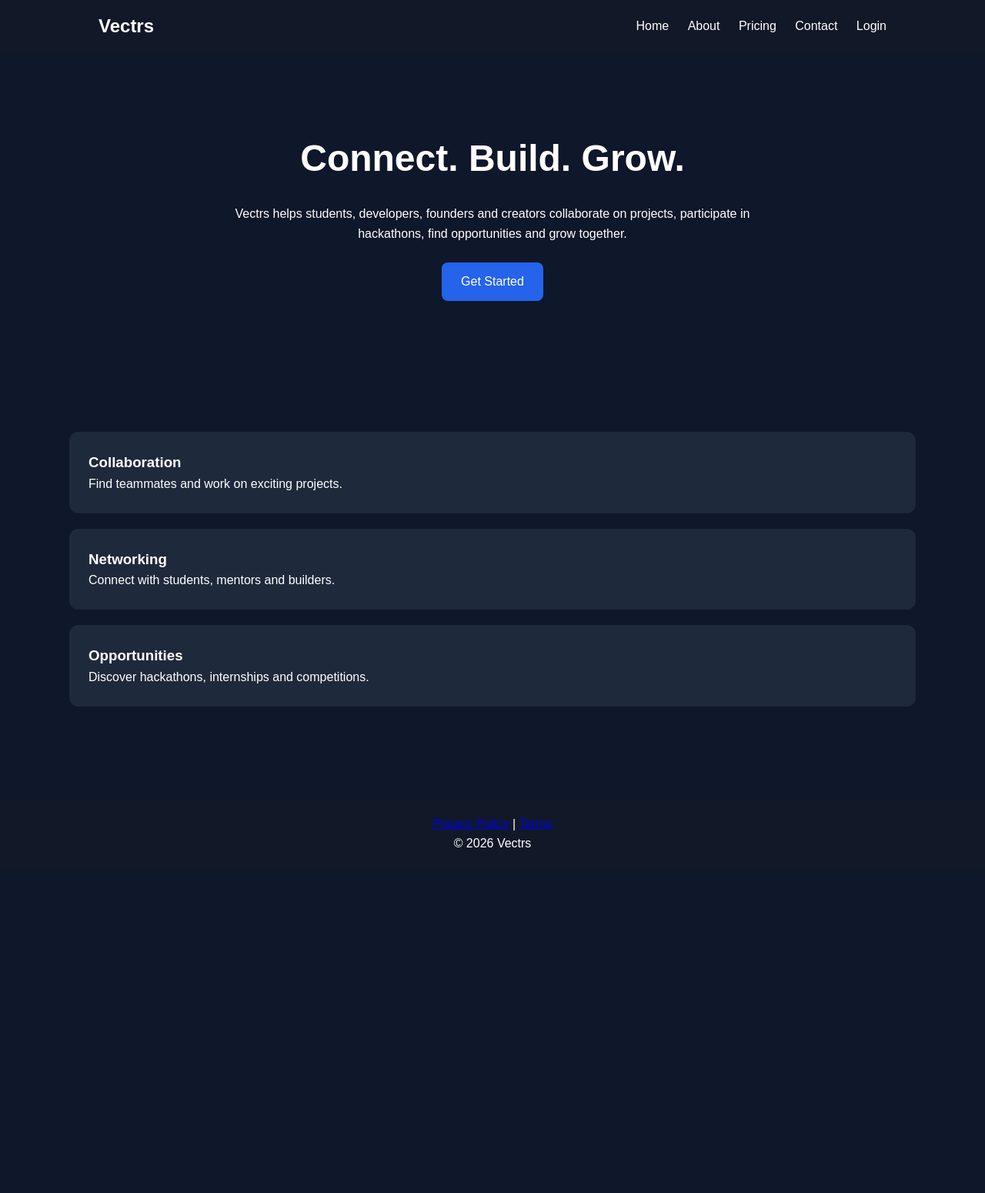
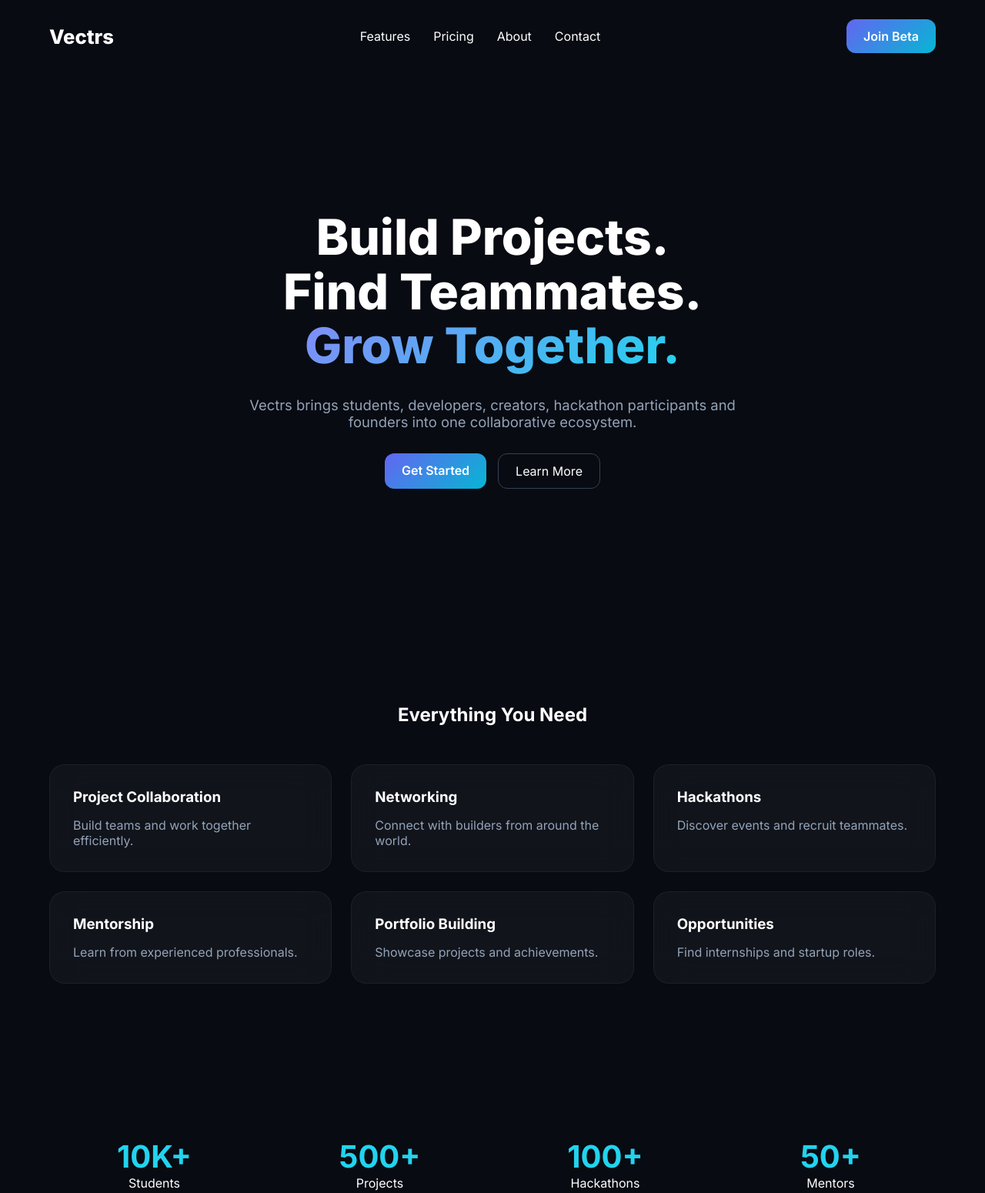
Before and after one commit to the-satym/vectrs, a plain HTML site: page index.html in a window 1280 px wide. Shown: the top 1550 px of the page at 77% size. Before the commit the page ends 1129 px from the top, so only its background shows below. Drawn offline with Linux system fonts and the light colour scheme.

Commit message:
Update index.html

```diff
--- a/index.html
+++ b/index.html
@@ -1,56 +1,380 @@
 <!DOCTYPE html>
-<html>
+<html lang="en">
 <head>
-    <title>Vectrs - Build Together</title>
-    <link rel="stylesheet" href="style.css">
+<meta charset="UTF-8">
+<meta name="viewport" content="width=device-width, initial-scale=1.0">
+
+<title>Vectrs | Build Together</title>
+
+<link rel="preconnect" href="https://fonts.googleapis.com">
+<link href="https://fonts.googleapis.com/css2?family=Inter:wght@300;400;500;600;700;800&display=swap" rel="stylesheet">
+
+<style>
+
+:root{
+    --bg:#080b12;
+    --card:#111827;
+    --accent:#6366f1;
+    --accent2:#06b6d4;
+    --text:#ffffff;
+    --muted:#94a3b8;
+}
+
+*{
+    margin:0;
+    padding:0;
+    box-sizing:border-box;
+    font-family:'Inter',sans-serif;
+}
+
+body{
+    background:var(--bg);
+    color:var(--text);
+}
+
+.container{
+    width:90%;
+    max-width:1200px;
+    margin:auto;
+}
+
+nav{
+    padding:25px 0;
+    display:flex;
+    justify-content:space-between;
+    align-items:center;
+}
+
+.logo{
+    font-size:1.6rem;
+    font-weight:800;
+}
+
+.nav-links{
+    display:flex;
+    gap:30px;
+}
+
+.nav-links a{
+    color:white;
+    text-decoration:none;
+}
+
+.btn{
+    background:linear-gradient(
+    135deg,
+    var(--accent),
+    var(--accent2)
+    );
+
+    color:white;
+    padding:12px 22px;
+    border-radius:12px;
+    text-decoration:none;
+    font-weight:600;
+}
+
+.hero{
+    min-height:90vh;
+    display:flex;
+    align-items:center;
+    justify-content:center;
+    text-align:center;
+}
+
+.hero h1{
+    font-size:4rem;
+    font-weight:800;
+    line-height:1.1;
+}
+
+.hero span{
+    background:linear-gradient(
+        135deg,
+        #818cf8,
+        #22d3ee
+    );
+
+    -webkit-background-clip:text;
+    color:transparent;
+}
+
+.hero p{
+    max-width:700px;
+    margin:30px auto;
+    color:var(--muted);
+    font-size:1.15rem;
+}
+
+.hero-buttons{
+    display:flex;
+    justify-content:center;
+    gap:15px;
+}
+
+.btn-secondary{
+    border:1px solid #334155;
+    color:white;
+    text-decoration:none;
+    padding:12px 22px;
+    border-radius:12px;
+}
+
+.features{
+    padding:100px 0;
+}
+
+.section-title{
+    text-align:center;
+    margin-bottom:50px;
+}
+
+.grid{
+    display:grid;
+    grid-template-columns:repeat(auto-fit,minmax(280px,1fr));
+    gap:25px;
+}
+
+.card{
+    background:rgba(255,255,255,.04);
+
+    backdrop-filter:blur(20px);
+
+    border:1px solid rgba(255,255,255,.05);
+
+    padding:30px;
+    border-radius:20px;
+
+    transition:.3s;
+}
+
+.card:hover{
+    transform:translateY(-6px);
+}
+
+.card h3{
+    margin-bottom:15px;
+}
+
+.card p{
+    color:var(--muted);
+}
+
+.stats{
+    padding:100px 0;
+}
+
+.stats-grid{
+    display:grid;
+    grid-template-columns:repeat(4,1fr);
+    gap:20px;
+}
+
+.stat{
+    text-align:center;
+}
+
+.stat h2{
+    font-size:2.5rem;
+    color:#22d3ee;
+}
+
+.pricing{
+    padding:100px 0;
+}
+
+.price-card{
+    background:#111827;
+    padding:40px;
+    border-radius:20px;
+    text-align:center;
+}
+
+.price{
+    font-size:3rem;
+    margin:20px 0;
+}
+
+footer{
+    border-top:1px solid #1e293b;
+    padding:40px 0;
+    text-align:center;
+    color:var(--muted);
+}
+
+@media(max-width:768px){
+
+.hero h1{
+    font-size:2.7rem;
+}
+
+.nav-links{
+    display:none;
+}
+
+.stats-grid{
+    grid-template-columns:1fr 1fr;
+}
+
+}
+
+</style>
 </head>
+
 <body>
 
+<div class="container">
+
 <nav>
-    <h2>Vectrs</h2>
-    <div>
-        <a href="index.html">Home</a>
-        <a href="about.html">About</a>
-        <a href="pricing.html">Pricing</a>
-        <a href="contact.html">Contact</a>
-        <a href="login.html">Login</a>
+
+<div class="logo">Vectrs</div>
+
+<div class="nav-links">
+<a href="#">Features</a>
+<a href="#">Pricing</a>
+<a href="#">About</a>
+<a href="#">Contact</a>
 </div>
+
+<a href="#" class="btn">Join Beta</a>
+
 </nav>
 
 <section class="hero">
-    <h1>Connect. Build. Grow.</h1>
+
+<div>
+
+<h1>
+Build Projects.<br>
+Find Teammates.<br>
+<span>Grow Together.</span>
+</h1>
+
 <p>
-        Vectrs helps students, developers, founders and creators
-        collaborate on projects, participate in hackathons,
-        find opportunities and grow together.
+Vectrs brings students, developers, creators,
+hackathon participants and founders into one
+collaborative ecosystem.
 </p>
 
-    <a href="signup.html" class="btn">Get Started</a>
+<div class="hero-buttons">
+<a href="#" class="btn">Get Started</a>
+<a href="#" class="btn-secondary">Learn More</a>
+</div>
+
+</div>
+
 </section>
+
+</div>
+
+<section class="features">
 
 <div class="container">
 
+<div class="section-title">
+<h2>Everything You Need</h2>
+</div>
+
+<div class="grid">
+
 <div class="card">
-        <h3>Collaboration</h3>
-        <p>Find teammates and work on exciting projects.</p>
+<h3>Project Collaboration</h3>
+<p>Build teams and work together efficiently.</p>
 </div>
 
 <div class="card">
 <h3>Networking</h3>
-        <p>Connect with students, mentors and builders.</p>
+<p>Connect with builders from around the world.</p>
+</div>
+
+<div class="card">
+<h3>Hackathons</h3>
+<p>Discover events and recruit teammates.</p>
+</div>
+
+<div class="card">
+<h3>Mentorship</h3>
+<p>Learn from experienced professionals.</p>
+</div>
+
+<div class="card">
+<h3>Portfolio Building</h3>
+<p>Showcase projects and achievements.</p>
 </div>
 
 <div class="card">
 <h3>Opportunities</h3>
-        <p>Discover hackathons, internships and competitions.</p>
+<p>Find internships and startup roles.</p>
 </div>
 
 </div>
 
+</div>
+
+</section>
+
+<section class="stats">
+
+<div class="container">
+
+<div class="stats-grid">
+
+<div class="stat">
+<h2>10K+</h2>
+<p>Students</p>
+</div>
+
+<div class="stat">
+<h2>500+</h2>
+<p>Projects</p>
+</div>
+
+<div class="stat">
+<h2>100+</h2>
+<p>Hackathons</p>
+</div>
+
+<div class="stat">
+<h2>50+</h2>
+<p>Mentors</p>
+</div>
+
+</div>
+
+</div>
+
+</section>
+
+<section class="pricing">
+
+<div class="container">
+
+<div class="section-title">
+<h2>Simple Pricing</h2>
+</div>
+
+<div class="grid">
+
+<div class="price-card">
+<h3>Free</h3>
+<div class="price">₹0</div>
+<p>Perfect for getting started.</p>
+</div>
+
+<div class="price-card">
+<h3>Pro</h3>
+<div class="price">Soon</div>
+<p>Advanced networking and visibility.</p>
+</div>
+
+</div>
+
+</div>
+
+</section>
+
 <footer>
-    <a href="privacy.html">Privacy Policy</a> |
-    <a href="terms.html">Terms</a>
-    <p>© 2026 Vectrs</p>
+© 2026 Vectrs. All rights reserved.
 </footer>
 
 </body>
```
Lines whose indentation alone changed are shown as unchanged.
